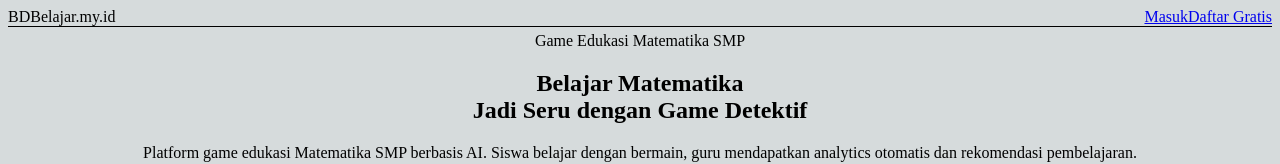
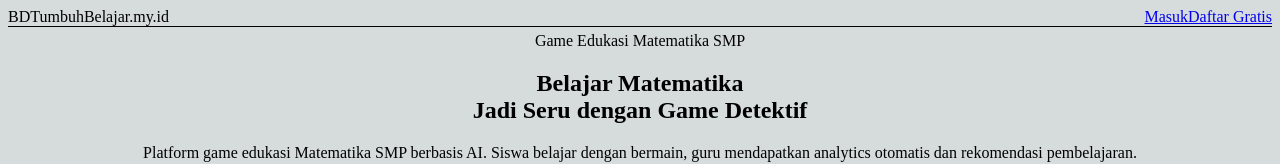
Before and after one commit to mindhacklearning/tumbuhbelajar.my.id, a Next.js app: page / in a window 1280 px wide. Shown: the top 164 px of the page. Built offline with nearby package versions, Linux system fonts and the light colour scheme.

Commit message:
Rename project: belajar.my.id → tumbuhbelajar.my.id
- Updated package.json name
- Updated all branding references
- Updated README.md
- Updated schema comments
- Domain: tumbuhbelajar.my.id (Sumopod managed)

```diff
--- a/package.json
+++ b/package.json
@@ -1,5 +1,5 @@
 {
-  "name": "belajar.my.id",
+  "name": "tumbuhbelajar.my.id",
   "version": "0.1.0",
   "private": true,
   "scripts": {
--- a/src/app/layout.tsx
+++ b/src/app/layout.tsx
@@ -2,7 +2,7 @@ import type { Metadata } from 'next'
 import './globals.css'
 
 export const metadata: Metadata = {
-  title: 'Belajar.my.id - Game Edukasi Matematika SMP',
+  title: 'TumbuhBelajar.my.id - Game Edukasi Matematika SMP',
   description: 'Platform game edukasi Matematika SMP berbasis AI. Siswa belajar dengan bermain, guru mendapatkan analytics otomatis.',
 }
 
--- a/src/app/page.tsx
+++ b/src/app/page.tsx
@@ -10,7 +10,7 @@ export default function HomePage() {
             <div className="w-8 h-8 bg-blue-600 rounded-lg flex items-center justify-center">
               <span className="text-white font-bold text-sm">BD</span>
             </div>
-            <span className="font-bold text-xl text-gray-900">Belajar.my.id</span>
+            <span className="font-bold text-xl text-gray-900">TumbuhBelajar.my.id</span>
           </div>
           <nav className="hidden md:flex items-center gap-6">
             <Link href="#fitur" className="text-gray-600 hover:text-blue-600 transition">Fitur</Link>
@@ -273,10 +273,10 @@ export default function HomePage() {
               <div className="w-8 h-8 bg-blue-600 rounded-lg flex items-center justify-center">
                 <span className="text-white font-bold text-sm">BD</span>
               </div>
-              <span className="font-bold text-xl text-gray-900">Belajar.my.id</span>
+              <span className="font-bold text-xl text-gray-900">TumbuhBelajar.my.id</span>
             </div>
             <p className="text-gray-500 text-sm">
-              © 2025 Belajar.my.id — Platform Game Edukasi Matematika
+              © 2025 TumbuhBelajar.my.id — Platform Game Edukasi Matematika
             </p>
           </div>
         </div>
```
Also changed, not shown: 2 other files (tests, documents, lock files or other folders).
